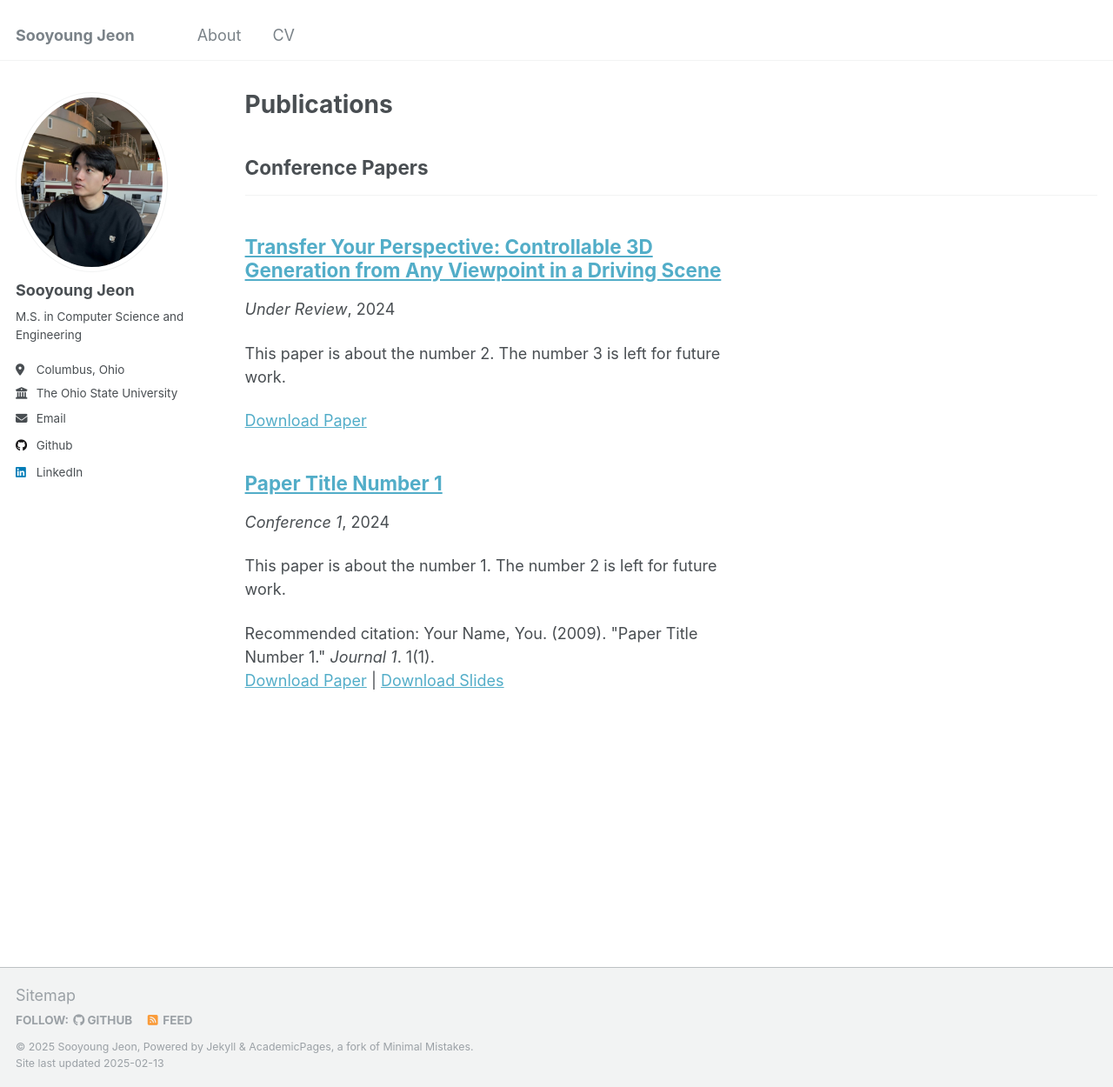
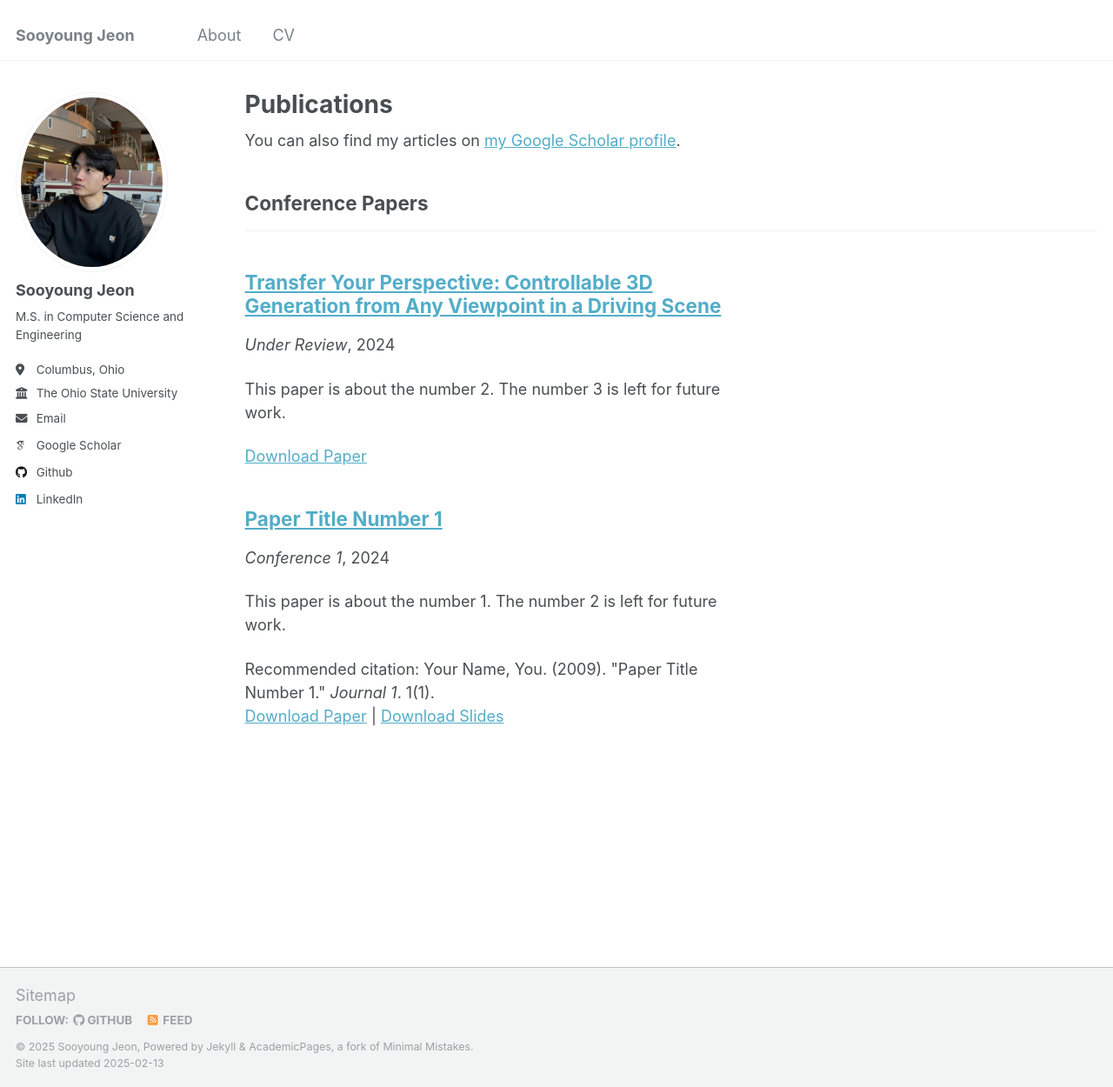
Before and after one commit to jeonso0907/jeonso0907.github.io, a Jekyll site: the page built from _pages/publications.html, in a window 1280 px wide and 1250 px high. Shown: the whole window at 87% size. Built offline with Jekyll 4.4.1, drawn with Linux system fonts in a browser that asks for light colours; some web fonts are replaced; some of the changed lines change nothing that is shown.

Commit message:
Update _config.yml
added google scholar page

```diff
--- a/_config.yml
+++ b/_config.yml
@@ -32,7 +32,7 @@
 
   # Academic websites
   arxiv            : # URL - Update with the correct link to your profile
-  googlescholar    : #"https://scholar.google.com/citations?user=PS_CX0AAAAAJ"
+  googlescholar    : https://scholar.google.com/citations?user=KdsJMNQAAAAJ
   impactstory      : # URL
   orcid            : #"http://orcid.org/yourorcidurl"
   semantic         : # URL
```
